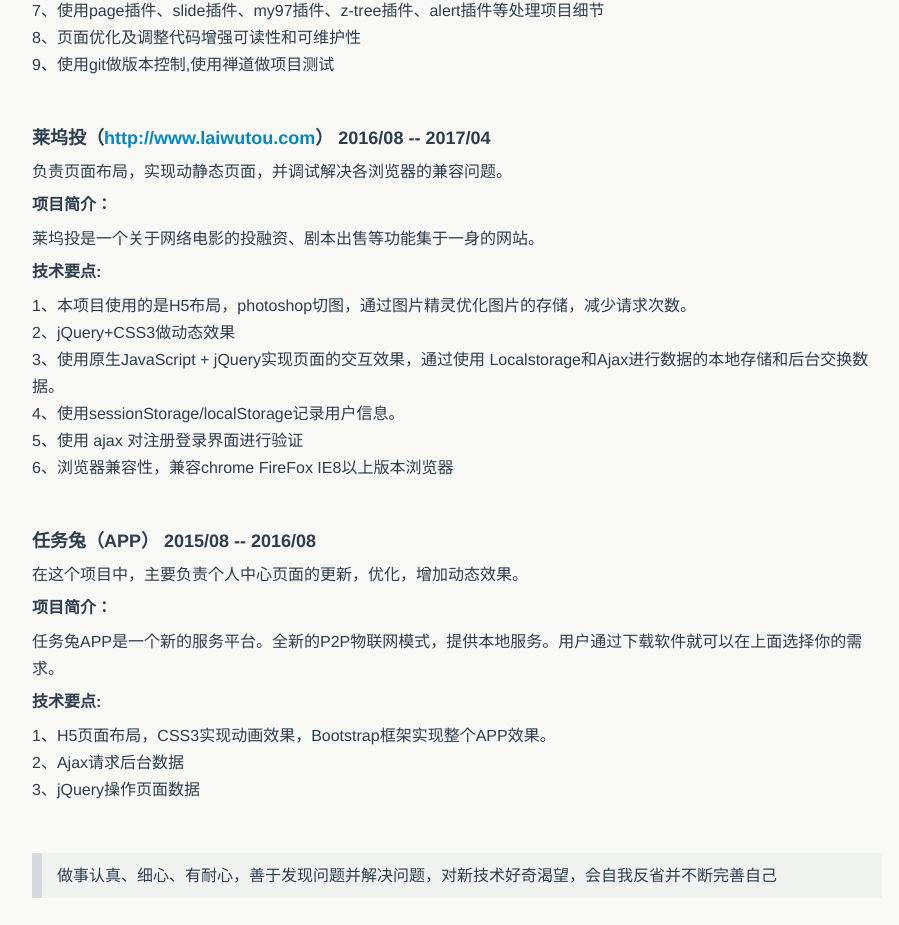
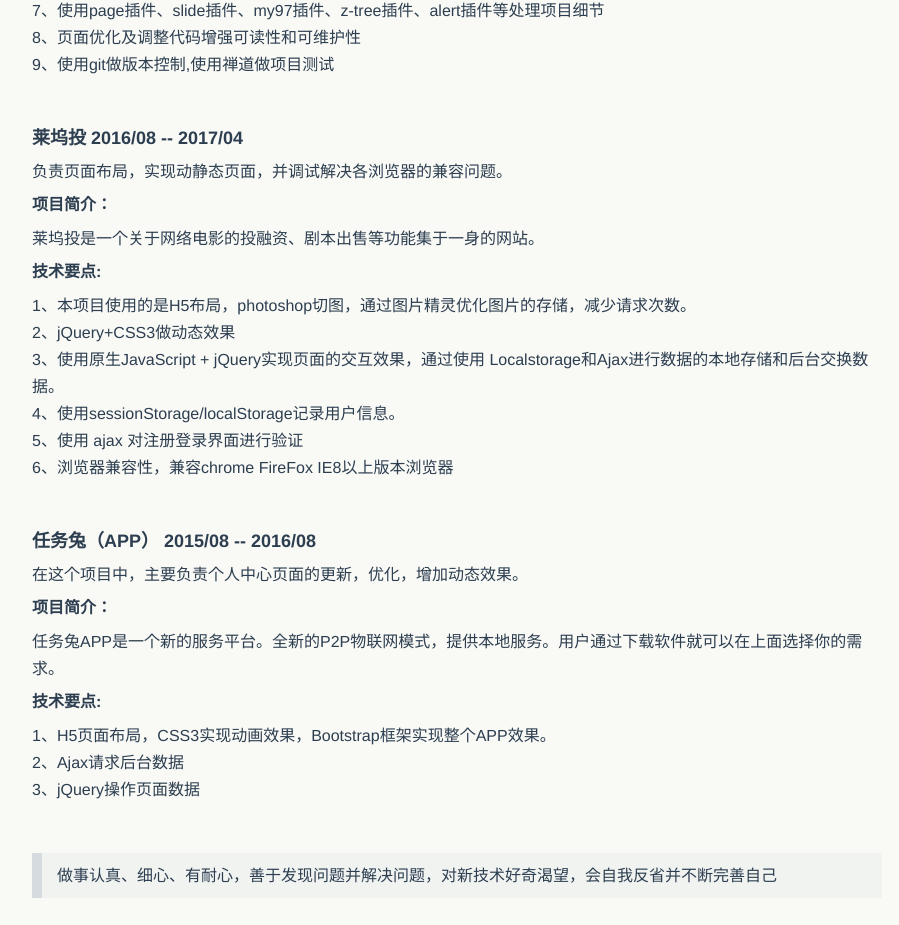
Before and after one commit to L22/L22.github.io, a plain HTML site: page index.html in a window 1280 px wide. Shown: the part 3176-4101 px from the top of the page, without its empty margins (183-1082 px from the left). Drawn offline with Linux system fonts and the light colour scheme.

Commit message:
Update index.html

```diff
--- a/index.html
+++ b/index.html
@@ -199,7 +199,7 @@
         <div class="project">
             <p data-anchor-id="z4x1">
                 <h4>
-                    <strong>莱坞投（<a href="http://www.laiwutou.com" target="_blank">http://www.laiwutou.com</a>） 2016/08 -- 2017/04</strong>
+                    <strong>莱坞投 2016/08 -- 2017/04</strong>
                 </h4>
             </p>
             <p data-anchor-id="o0ux">
```
